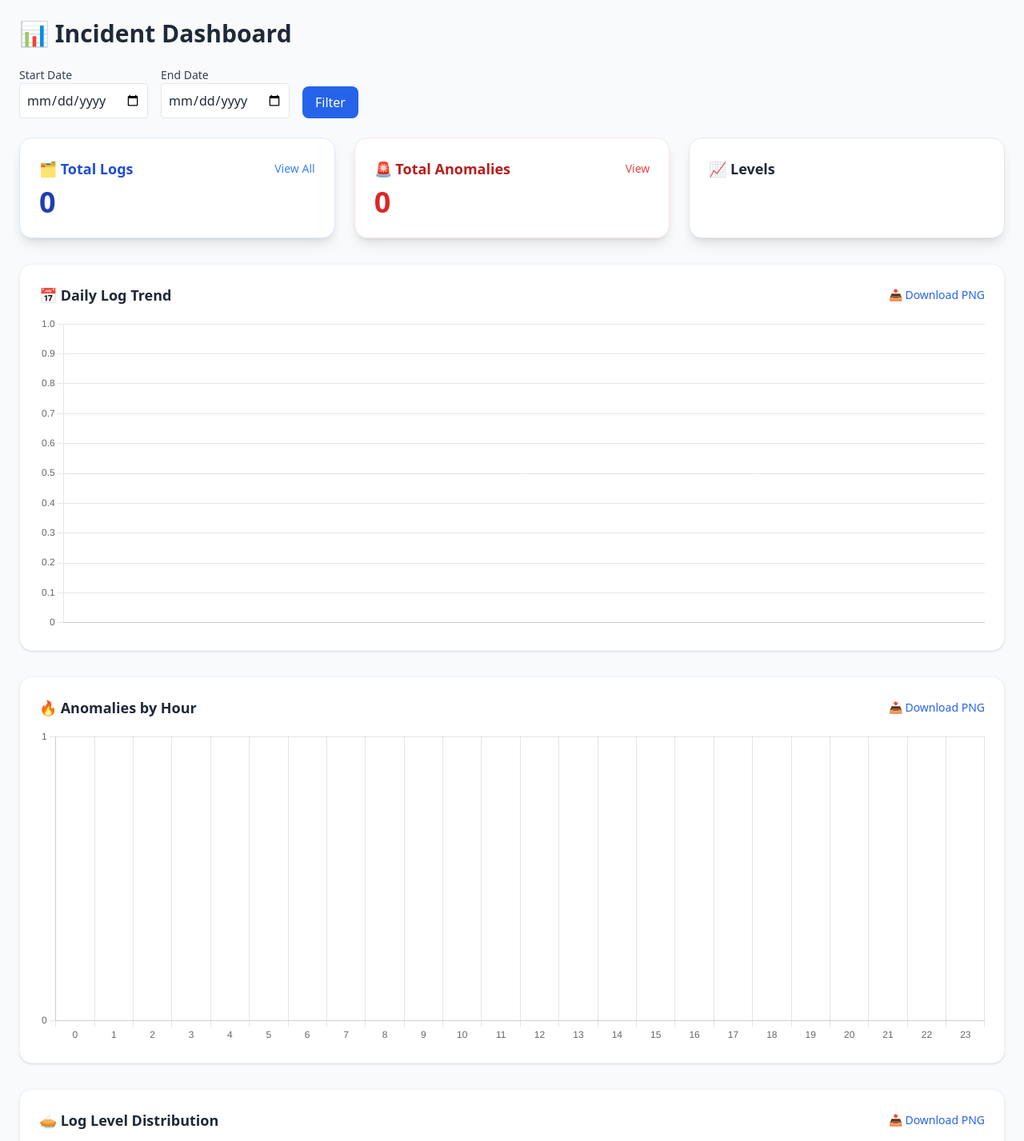
After one commit to Aashish672/incident_ai_dashboard, a Django app: page /dashboard/ in a window 1280 px wide. The commit adds this page. Shown: the top 1427 px of the page at 80% size. Run offline with Django 5.2, Linux system fonts and the light colour scheme; data that the repository does not hold is empty; some libraries are stand-ins or nearby versions.

Commit message:
feat(dashboard): Enhance UI with summary cards, charts, and filters
- Added total logs, anomalies, and log level summary cards
- Integrated bar chart for log level distribution using Chart.js
- Added date-wise trend line chart for logs over time
- Implemented dashboard-level filtering (date, level, anomaly)
- Added pie chart and heatmap for advanced visualization
- Enabled chart export as PNG

```diff
--- a/logs/admin.py
+++ b/logs/admin.py
@@ -1,5 +1,6 @@
 from django.contrib import admin
 from .models import LogEntry
+
 # Register your models here.
 
 @admin.register(LogEntry)
@@ -7,3 +8,5 @@ class LogEntryAdmin(admin.ModelAdmin):
     list_display = ('timestamp', 'level', 'source', 'is_anomaly')
     list_filter = ('level', 'is_anomaly', 'source')
     search_fields = ('message', 'source')
+    ordering = ('-timestamp',)  # 👈 Add this line
+    readonly_fields = ('timestamp', 'level', 'source', 'message', 'is_anomaly')
--- /dev/null
+++ b/logs/templates/dashboard.html
@@ -0,0 +1,173 @@
+{% extends "base.html" %}
+
+{% block content %}
+<div class="p-6">
+  <h2 class="text-3xl font-extrabold text-gray-800 mb-6">📊 Incident Dashboard</h2>
+
+  <!-- Date Filter -->
+  <form method="get" class="mb-6 flex flex-wrap gap-4 items-end">
+    <div>
+      <label class="block text-sm font-medium text-gray-700">Start Date</label>
+      <input type="date" name="start" value="{{ start }}" class="border rounded p-2" />
+    </div>
+    <div>
+      <label class="block text-sm font-medium text-gray-700">End Date</label>
+      <input type="date" name="end" value="{{ end }}" class="border rounded p-2" />
+    </div>
+    <button type="submit" class="bg-blue-600 text-white px-4 py-2 rounded-lg hover:bg-blue-700">
+      Filter
+    </button>
+  </form>
+
+  <!-- Summary Cards -->
+  <div class="grid grid-cols-1 md:grid-cols-3 gap-6 mb-8">
+    <!-- Total Logs -->
+    <a href="{% url 'log_list' %}" class="block bg-white hover:bg-blue-50 transition p-6 rounded-2xl shadow-lg border border-blue-100">
+      <div class="flex items-center justify-between mb-2">
+        <h3 class="text-lg font-semibold text-blue-700">🗂️ Total Logs</h3>
+        <span class="text-blue-500 text-sm">View All</span>
+      </div>
+      <p class="text-4xl font-bold text-blue-800">{{ total_logs }}</p>
+    </a>
+
+    <!-- Total Anomalies -->
+    <a href="{% url 'log_list' %}?anomaly=true" class="block bg-white hover:bg-red-50 transition p-6 rounded-2xl shadow-lg border border-red-100">
+      <div class="flex items-center justify-between mb-2">
+        <h3 class="text-lg font-semibold text-red-700">🚨 Total Anomalies</h3>
+        <span class="text-red-500 text-sm">View</span>
+      </div>
+      <p class="text-4xl font-bold text-red-600">{{ total_anomalies }}</p>
+    </a>
+
+    <!-- Log Levels -->
+    <a href="{% url 'log_list' %}" class="block bg-white hover:bg-gray-50 transition p-6 rounded-2xl shadow-lg border border-gray-200">
+      <h3 class="text-lg font-semibold text-gray-800 mb-2">📈 Levels</h3>
+      <ul class="text-sm text-gray-700 space-y-1">
+        {% for level, count in level_counts.items %}
+          <li><span class="font-semibold">{{ level }}</span>: {{ count }}</li>
+        {% endfor %}
+      </ul>
+    </a>
+  </div>
+
+  <!-- Trend Line Chart -->
+  <div class="mt-8 bg-white p-6 rounded-2xl shadow border border-gray-100">
+    <div class="flex justify-between items-center mb-3">
+      <h3 class="text-lg font-semibold">📅 Daily Log Trend</h3>
+      <button onclick="downloadChart('trendChart', 'log_trend')" class="text-sm text-blue-600 hover:underline">📥 Download PNG</button>
+    </div>
+    <canvas id="trendChart" height="100"></canvas>
+  </div>
+
+  <!-- Hourly Anomalies Heatmap -->
+  <div class="mt-8 bg-white p-6 rounded-2xl shadow border border-gray-100">
+    <div class="flex justify-between items-center mb-3">
+      <h3 class="text-lg font-semibold">🔥 Anomalies by Hour</h3>
+      <button onclick="downloadChart('hourChart', 'hourly_anomalies')" class="text-sm text-blue-600 hover:underline">📥 Download PNG</button>
+    </div>
+    <canvas id="hourChart" height="100"></canvas>
+  </div>
+
+  <!-- Pie Chart for Levels -->
+  <div class="mt-8 bg-white p-6 rounded-2xl shadow border border-gray-100">
+    <div class="flex justify-between items-center mb-3">
+      <h3 class="text-lg font-semibold">🥧 Log Level Distribution</h3>
+      <button onclick="downloadChart('levelPieChart', 'log_level_pie')" class="text-sm text-blue-600 hover:underline">📥 Download PNG</button>
+    </div>
+    <canvas id="levelPieChart" height="100"></canvas>
+  </div>
+</div>
+
+<!-- Chart.js CDN -->
+<script src="https://cdn.jsdelivr.net/npm/chart.js"></script>
+
+<!-- Charts Config -->
+<script>
+  // Line Chart – Logs over Time
+  const trendCtx = document.getElementById('trendChart').getContext('2d');
+  new Chart(trendCtx, {
+    type: 'line',
+    data: {
+      labels: {{ date_labels|safe }},
+      datasets: [{
+        label: 'Logs per Day',
+        data: {{ date_data|safe }},
+        borderColor: '#3b82f6',
+        backgroundColor: 'rgba(59, 130, 246, 0.1)',
+        fill: true,
+        tension: 0.4,
+      }]
+    },
+    options: {
+      responsive: true,
+      plugins: {
+        legend: { display: false }
+      }
+    }
+  });
+
+  // Bar Chart – Anomalies per Hour
+  const hourCtx = document.getElementById('hourChart').getContext('2d');
+  new Chart(hourCtx, {
+    type: 'bar',
+    data: {
+      labels: {{ hour_labels|safe }},
+      datasets: [{
+        label: 'Anomalies',
+        data: {{ hour_data|safe }},
+        backgroundColor: 'rgba(239, 68, 68, 0.7)',
+        borderRadius: 4,
+      }]
+    },
+    options: {
+      responsive: true,
+      plugins: {
+        legend: { display: false }
+      },
+      scales: {
+        y: {
+          beginAtZero: true,
+          ticks: {
+            stepSize: 1
+          }
+        }
+      }
+    }
+  });
+
+  // Pie Chart – Level Distribution
+  const pieCtx = document.getElementById('levelPieChart').getContext('2d');
+  new Chart(pieCtx, {
+    type: 'pie',
+    data: {
+      labels: {{ level_labels|safe }},
+      datasets: [{
+        data: {{ level_data|safe }},
+        backgroundColor: [
+          '#3b82f6',
+          '#f59e0b',
+          '#ef4444',
+          '#10b981'
+        ],
+      }]
+    },
+    options: {
+      responsive: true,
+      plugins: {
+        legend: {
+          position: 'bottom'
+        }
+      }
+    }
+  });
+
+  // Export chart function
+  function downloadChart(canvasId, filename) {
+    const canvas = document.getElementById(canvasId);
+    const a = document.createElement('a');
+    a.download = filename + '.png';
+    a.href = canvas.toDataURL('image/png');
+    a.click();
+  }
+</script>
+{% endblock %}
--- a/logs/templates/log_list.html
+++ b/logs/templates/log_list.html
@@ -74,7 +74,10 @@
       </div>
 
       <!-- Message -->
-      <p class="text-gray-800 font-medium mb-2">{{ log.message }}</p>
+      <a href="{% url 'log_detail' log.id %}" class="font-medium text-blue-600 hover:underline">
+    {{ log.message|truncatechars:80 }}
+</a>
+
 
       <!-- Source & Anomaly Badge -->
       <div class="flex justify-between items-center">
--- a/logs/urls.py
+++ b/logs/urls.py
@@ -2,7 +2,9 @@ from django.urls import path
 from . import views
 
 urlpatterns = [
+    path('',views.log_list,name='log_list'),
     path('upload/', views.upload_logs, name='upload_logs'),
-    path('logs/',views.log_list,name='log_list'),
-    path('logs/export/',views.export_logs_csv,name='export_logs_csv',)
+    path('logs/<int:pk>',views.log_detail,name='log_detail'),
+    path('logs/export/',views.export_logs_csv,name='export_logs_csv'),
+    path('dashboard/',views.dashboard_view,name='dashboard')
 ]
--- a/logs/views.py
+++ b/logs/views.py
@@ -8,6 +8,13 @@ from django.core.paginator import Paginator
 from django.db.models import Q
 from django.http import HttpResponse
 from django.utils.dateparse import parse_datetime
+from django.shortcuts import get_object_or_404
+from django.db.models import Count
+from django.utils.timezone import now
+from datetime import timedelta
+from django.db.models.functions import TruncDate, ExtractHour
+from django.utils.timezone import datetime
+from django.db.models import Count
 
 
 def upload_logs(request):
@@ -98,3 +105,53 @@ def export_logs_csv(request):
         writer.writerow([log.timestamp,log.level,log.message,log.source,log.is_anomaly])
 
     return response
+
+def log_detail(request,pk):
+    log=get_object_or_404(LogEntry,pk=pk)
+    return render(request,'log_detail.html',{'log':log})
+
+def dashboard_view(request):
+    start = request.GET.get('start')
+    end = request.GET.get('end')
+
+    logs = LogEntry.objects.all()
+    if start:
+        logs = logs.filter(timestamp__date__gte=start)
+    if end:
+        logs = logs.filter(timestamp__date__lte=end)
+
+    total_logs = logs.count()
+    total_anomalies = logs.filter(is_anomaly=True).count()
+
+    # --- Levels Summary ---
+    level_counts_qs = logs.values('level').annotate(count=Count('level'))
+    level_counts = {row['level']: row['count'] for row in level_counts_qs}
+    level_labels = list(level_counts.keys())
+    level_values = list(level_counts.values())
+
+    # --- Trend chart: logs per day ---
+    daily_logs = (logs.annotate(date=TruncDate('timestamp')).values('date').annotate(count=Count('id')).order_by('date'))
+    date_labels = [entry['date'].strftime('%Y-%m-%d') for entry in daily_logs]
+    date_data = [entry['count'] for entry in daily_logs]
+
+# --- Heatmap: anomalies per hour ---
+    hourly_logs = (logs.filter(is_anomaly=True).annotate(hour=ExtractHour('timestamp')).values('hour').annotate(count=Count('id')).order_by('hour'))
+    hour_labels = list(range(24))
+    hour_data = [0] * 24
+    for row in hourly_logs:
+        hour_data[row['hour']] = row['count']
+
+    context = {
+        'total_logs': total_logs,
+        'total_anomalies': total_anomalies,
+        'level_counts': level_counts,
+        'level_labels': level_labels,
+        'level_data': level_values,
+        'date_labels': date_labels,
+        'date_data': date_data,
+        'hour_labels': hour_labels,
+        'hour_data': hour_data,
+        'start': start,
+        'end': end,
+    }
+    return render(request, 'dashboard.html', context)
```
Also changed, not shown: logs/templates/log_detail.html (added, +46 -0 lines).
